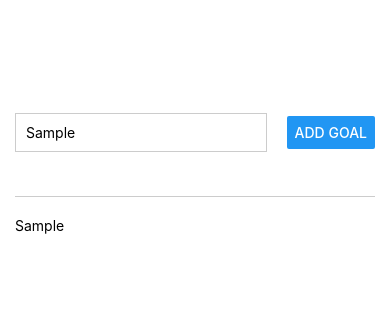
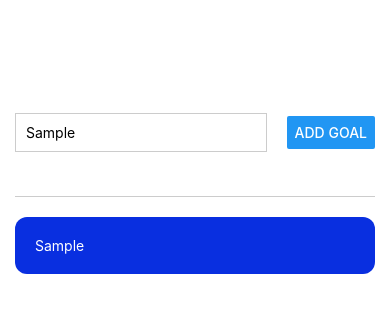
Before and after one commit to jeatzr/Goals-ReactNative_, a React Native app: screen / in a window 390 px wide. Both pictures are taken after typing "Sample" into the empty fields and a click on the button "ADD GOAL". Shown: the top 312 px of the page. Built offline with nearby package versions, Linux system fonts and the light colour scheme.

Commit message:
Goal item styling

```diff
--- a/App.js
+++ b/App.js
@@ -32,8 +32,8 @@
       <View style={styles.goalsContainer}>
         {myGoals.map((goal, i) => {
           return (
-            <View key={i}>
-              <Text>{goal}</Text>
+            <View style={styles.goalItem} key={i}>
+              <Text style={styles.goalText}>{goal}</Text>
             </View>
           )
         })}
@@ -65,6 +65,15 @@
   },
   goalsContainer: {
     flex: 5,
+  },
+  goalItem: {
+    padding: 20,
+    backgroundColor: "#092FE0",
+    marginBottom: 10,
+    borderRadius: 12,
+  },
+  goalText: {
+    color: "white"
   }
 
 
```
